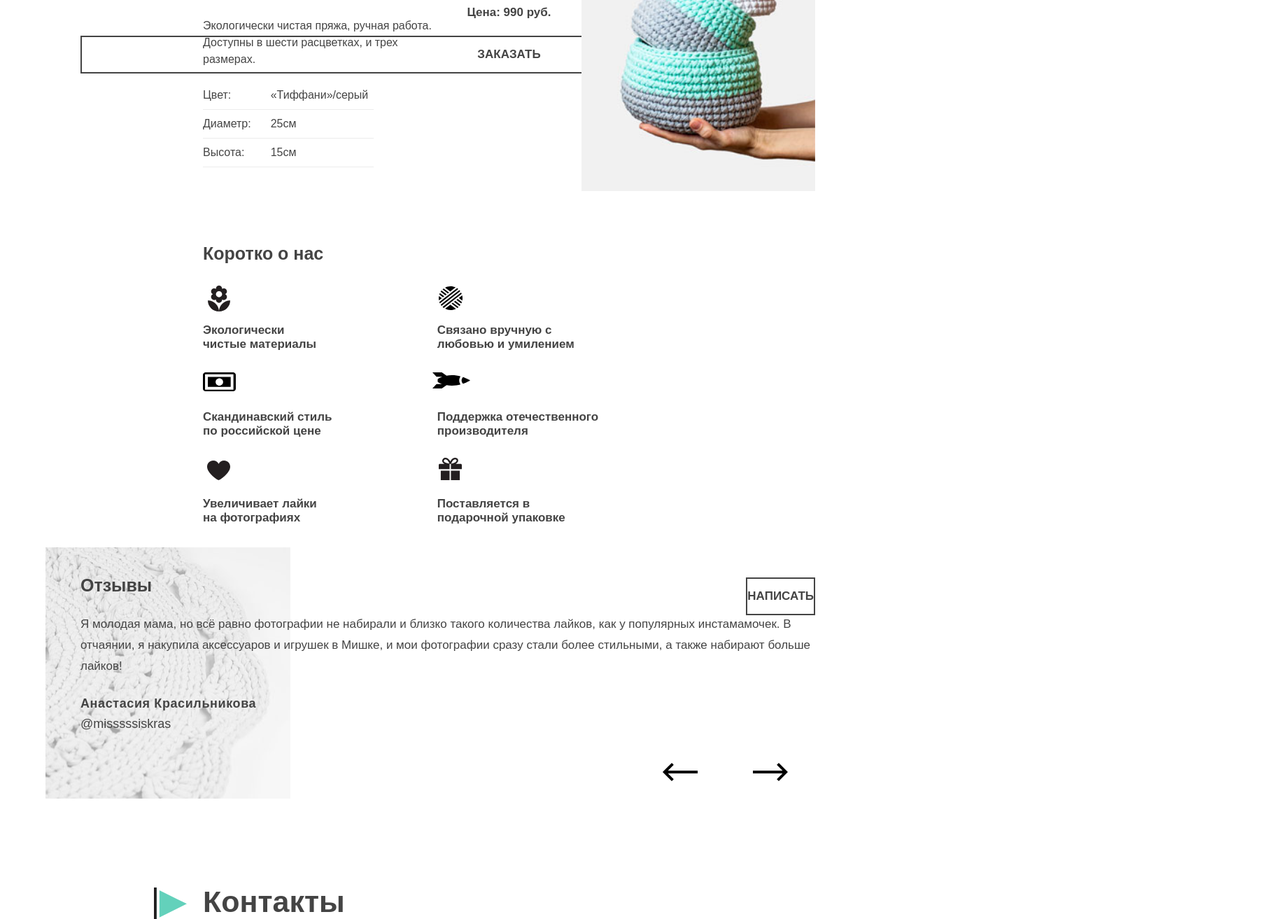
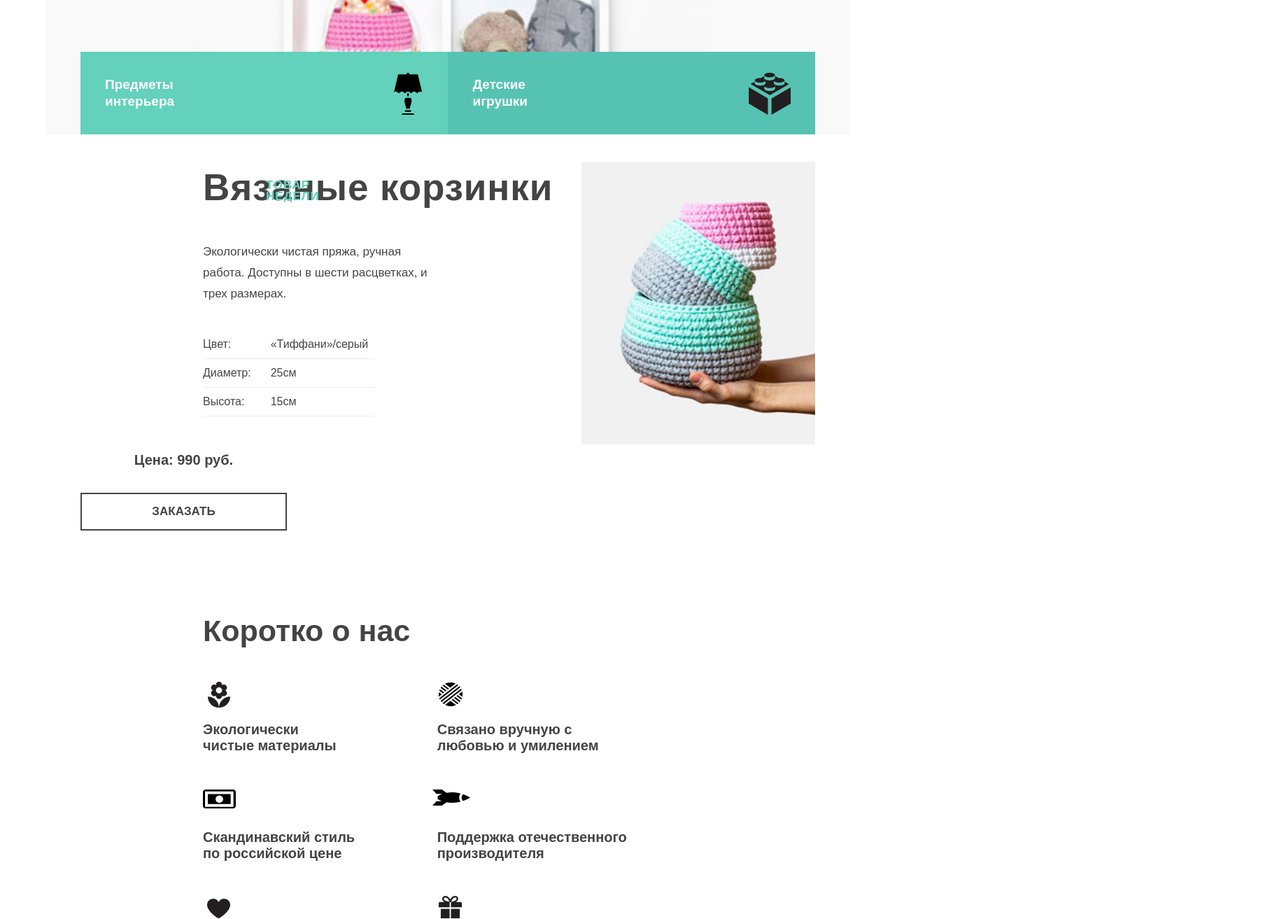
Before and after one commit to enelizarova/Mishka, a website: page index.html in a window 1280 px wide. Shown: the part 563-1876 px from the top of the page at 70% size, 1815 px wide, since content can reach past the window. Drawn offline with nearby package versions, Linux system fonts and the light colour scheme; files that its build step writes are made by us from their sources.

Commit message:
tablet index

```diff
--- a/index.html
+++ b/index.html
@@ -49,7 +49,7 @@
         </header>
       <main>
         <div class="page-title">
-          <h1 class="page-title__name">Милые штуки</br> ручной</br> работы для дома</h1>
+          <h1 class="page-title__name">Милые штуки ручной работы для дома</h1>
         </div>
         <div class="catalogue">
           <div class="catalogue-item__wrapper">
@@ -58,8 +58,8 @@
           </div>
           <div class="content-container">
             <div class="good-of-week clearfix">
-              <h2 class="good-of-week__name">Вязаные корзинки</h2>
-              <div class="good-of-week__offers-name">Товар недели</div>
+              <div class="good-of-week__name">Вязаные корзинки
+              <div class="good-of-week__offers-name">Товар недели</div></div>
               <div class="good-of-week__info">
                 <p class="good-of-week__text">Экологически чистая пряжа, ручная работа. Доступны в шести расцветках, и трех размерах.</p>
                 <table class="table">
@@ -84,6 +84,7 @@
                 <div class="good-of-week__price">Цена: 990 руб.</div>
                 <div class="good-of-week__btn">
                   <a href="#" class="btn">Заказать</a>
+                </div>
               </div>
             </div>
           </div>
@@ -117,9 +118,10 @@
           </div>
           <div class="feedbacks clearfix">
             <div class="content-container">
-              <div class="feedback">
+              <div class="feedback clearfix">
                 <h2 class="feedback__title">Отзывы</h2>
                 <div class="feedback__content">Я молодая мама, но всё равно фотографии не набирали и близко такого количества лайков, как у популярных инстамамочек. В отчаянии, я накупила аксессуаров и игрушек в Мишке, и мои фотографии сразу стали более стильными, а также набирают больше лайков!</div>
+                <div class="feedback__user-info">
                   <div class="feedback__user-name">Анастасия Красильникова</div>
                   <div class="feedback__user-contact">@misssssiskras</div>
                   </div>
@@ -127,8 +129,9 @@
                   <a class="feedbacks__switch feedbacks__switch--to-left"></a>
                   <a class="feedbacks__switch feedbacks__switch--to-right"></a>
                 </div>
-              <div class="feedbacks__write-us feedbacks__btn">
-                <a href="#" class="btn">Написать</a>
+              </div>
+              <div class="feedbacks__write-us">
+                <a href="#" class="btn btn--feedbacks">Написать</a>
               </div>
             </div>
           </div>
@@ -149,7 +152,7 @@
               </div>
               </div>
               <div class="contacts__map">
-                <img src="img/map-mobile@1x.jpg" width="320" height="457">
+                <iframe class="contacts__map--interactive" src="https://www.google.com/maps/embed?pb=!1m18!1m12!1m3!1d1995.8926726332636!2d30.215705316098866!3d59.98368998189259!2m3!1f0!2f0!3f0!3m2!1i1024!2i768!4f13.1!3m3!1m2!1s0x4696368ee993cf49%3A0x10d4ba6dd6a90439!2z0J_RgNC40LzQvtGA0YHQutC40Lkg0L_RgC4sIDEzN9C6MSwg0KHQsNC90LrRgi3Qn9C10YLQtdGA0LHRg9GA0LMsIDE5NzM3NA!5e0!3m2!1sru!2sru!4v1482443459404" width="100%" height="auto" frameborder="0" style="border:0" allowfullscreen></iframe>
               </div>
               <div class="content-container">
                 <div class="contacts__button">
--- a/less/global.less
+++ b/less/global.less
@@ -21,9 +21,9 @@ html {
   .content-container {
     padding: 0 50px;
   }
-  // .main-header__logo {
-  //   margin-left: 0;
-  // }
+  .main-header {
+    padding: 0;
+  }
   // .main-nav__container {
   //   display: block;
   //   width: 768px;
@@ -50,13 +50,43 @@ html {
     order: 1;
     float: none;
     margin-left: 0;
+    align-self: center;
   }
   .main-nav__items--global {
     order: 3;
+    display: block;
+    margin: 0;
+    padding: 0;
+    background: #f9f9f9;
+    flex-grow: 1;
+    position: relative;
+    border-top: 1px solid #ececec;
+    &::before {
+      content: '';
+      position: absolute;
+      width: 50px;
+      height: 100%;
+      left: -50px;
+      top: -1px;
+      background: #f9f9f9;
+      border-top: 1px solid #ececec;
+    }
+    &::after {
+      content: '';
+      position: absolute;
+      width: 50px;
+      height: 100%;
+      right: -50px;
+      top: -1px;
+      background: #f9f9f9;
+      border-top: 1px solid #ececec;
+    }
   }
   .main-nav__items--user {
     order: 2;
     margin: 0;
+    display: block;
+    padding: 0;
   }
   .main-nav__btn {
     display: none;
@@ -65,26 +95,58 @@ html {
     border-top: none;
     &--search {
       font-size: 0;
+      padding: 35px 27px 25px 20px;
+      width: 30px;
     }
-    &--cart{
-      padding-left: 50px;
+    &--cart {
+      padding: 32px 10px 30px 84px;
     }
     &--search,
     &--cart {
       border-left: 1px solid #ececec;
     }
   }
+  .main-nav__item--search {
+    padding-top: 35px;
+    padding-bottom: 25px;
+  }
   .main-nav__item--search::before {
-    left: 20px;
+    left: 30px;
   }
   .main-nav__item--cart::before {
-    left: 20px;
+    left: 30px;
+  }
+  .main-nav__item--global {
+    padding: 20px 40px 20px 0;
+    font-size: @base-text;
+  }
+  .page-title {
+    background-size: 1150px auto;
+    background-position: 50% -60px;
+    min-height: 570px;
+    margin-bottom: -35px;
+    margin-top: -30px;
+  }
+  .page-title__name {
+    padding-top: 83px;
+    margin-left: 15px;
+    margin-right: 60px;
+    font-size: 43px;
+    line-height: 50px;
+
+  }
+  .catalogue-item__wrapper {
+    margin-bottom: 47px;
   }
   .catalogue-item {
     display: inline-block;
     margin-right: -4px;
     width: 334px;
     box-sizing: border-box;
+    position: relative;
+    padding-top: 35px;
+    padding-bottom: 35px;
+    padding-left: 35px;
     &--interior {
       margin-left: 50px;
     }
@@ -92,10 +154,44 @@ html {
       margin-right: 46px;
     }
   }
+  .catalogue-item--interior::before {
+    content: '';
+    position: absolute;
+    width: 50px;
+    height: 100%;
+    left: -50px;
+    background: #f9f9f9;
+    top: 0;
+  }
+  .catalogue-item--interior::after {
+    top: 30px;
+  }
+  .catalogue-item--toy::after {
+    top: 30px;
+    right: 35px;
+  }
+  .catalogue-item--toy::before {
+    content: '';
+    position: absolute;
+    width: 50px;
+    height: 100%;
+    right: -50px;
+    background: #f9f9f9;
+    top: 0;
+  }
+  .good-of-week {
+    margin-bottom: 118px;
+  }
+  .good-of-week__name {
+    font-size: 43px;
+    line-height: 50px;
+    position: relative;
+    margin-bottom: 55px;
+  }
   .good-of-week__offers-name {
     position: absolute;
-    top: 0;
-    right: 50px;
+    bottom: 7px;
+    right: 70px;
     font-size: @up-text;
     line-height: 16px;
     font-weight: bold;
@@ -105,55 +201,110 @@ html {
   .good-of-week__info {
     width: 334px;
     float: left;
+    vertical-align: top;
+    margin-top: 0;
+  }
+  .good-of-week__text {
+    padding: 0;
+    margin: 0;
+    font-size: @up-text;
+    line-height: 30px;
+    margin-top: -6px;
+    margin-bottom: 37px;
   }
   .good-of-week__pic {
     width: 334px;
     float: right;
+    vertical-align: top;
+  }
+  .good-of-week__buy-info {
+    float: left;
+    width: 295px;
+  }
+  .good-of-week__price {
+    font-size: 20px;
+    line-height: 24px;
+    font-weight: bold;
+    margin-bottom: 35px;
+  }
+  .about-us {
+    margin-bottom: 28px;
+  }
+  .about-us__name {
+    font-size: 43px;
+    line-height: 50px;
+    margin-bottom: 50px;
   }
   .about-us__column {
     display: inline-block;
     margin-right: -4px;
     width: 334px;
+    vertical-align: top;
+    font-size: 20px;
+  }
+  .about-us__item {
+    margin-bottom: 18px;
   }
   .feedbacks {
     background: url('../img/review@1x.jpg') no-repeat 0 0;
     position: relative;
+    margin-bottom: 148px;
   }
   .feedback {
-    padding-top: 20px;
+    padding-top: 80px;
+  }
+  .feedback__title {
+    font-size: 43px;
+    line-height: 50px;
+    margin: 0;
+    margin-bottom: 45px;
   }
   .feedback__content {
     font-size: @up-text;
     line-height: 30px;
+    margin-bottom: 60px;
+  }
+  .feedback__user-info {
+    float: left;
+    margin-bottom: 15px;
   }
   .feedbacks__arrows {
     float: right;
   }
   .feedbacks__switch {
     border: none;
+    padding-left: 19px;
   }
   .feedbacks__write-us {
     position: absolute;
-    top: 20px;
+    top: 55px;
     right: 50px;
   }
-
+  .btn--feedbacks {
+    min-width: 170px;
+  }
+  .contacts {
+    margin-bottom: 55px;
+  }
   .contacts__title {
     font-size: 43px;
-    line-height: 40px;
+    line-height: 50px;
     position: relative;
+    margin-bottom: 48px;
   }
   .contacts__title::after {
     content: '';
     position: absolute;
     width: 50px;
-    height: 70px;
+    height: 75px;
     right: 0;
+    top: -15px;
     background: url('../img/icon-flag.svg') no-repeat 0 0;
     }
   .contacts-table {
     font-size: @up-text;
     line-height: 30px;
+    margin-bottom: 25px;
   }
   .contacts-table__container {
     display: inline-block;
@@ -161,13 +312,16 @@ html {
     margin-right: -4px;
     vertical-align: top;
   }
+  .contacts__map {
+    margin-bottom: 47px;
+  }
   // с этим надо что-то сделать
-  .contacts__map img {
-    width: 100%;
+  .contacts__map--interactive {
+    min-height: 460px;
   }
   .contacts__btn {
     display: block;
-    width: 200px;
+    width: 230px;
     margin: 0 auto;
   }
   .product__pic,
@@ -207,13 +361,14 @@ html {
   .order-form__texrarea {
     flex-grow: 1;
   }
-  .mai-footer__logo,
+  .main-footer__logo,
   .socials,
   .developer {
     display: inline-block;
     font-size: 0;
     border: none;
     vertical-align: top;
+    padding-top: 65px;
   }
   .developer__intro {
     font-size: 19px;
@@ -256,6 +411,7 @@ html {
     margin-left: 175px;
     font-size: 53px;
     line-height: 57px;
+    position: relative;
   }
   .good-of-week__info {
     margin-left: 175px;
```
Lines whose indentation alone changed are shown as unchanged.
